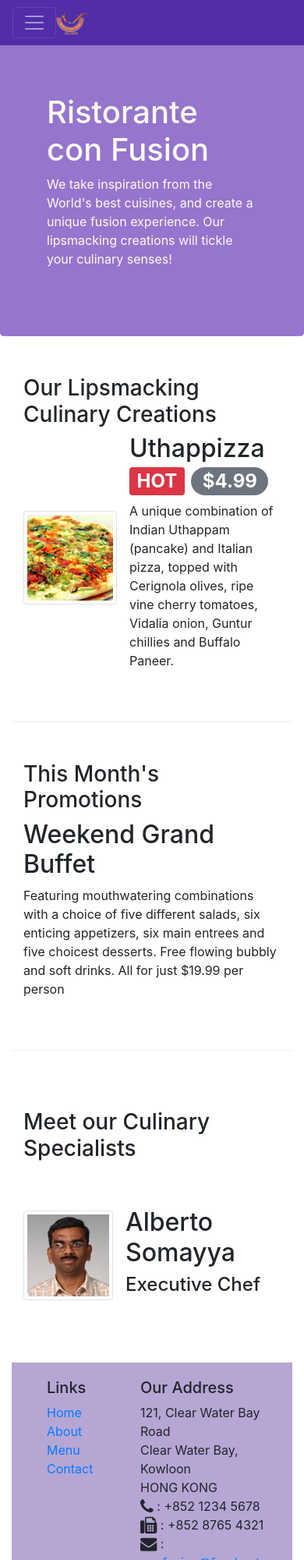
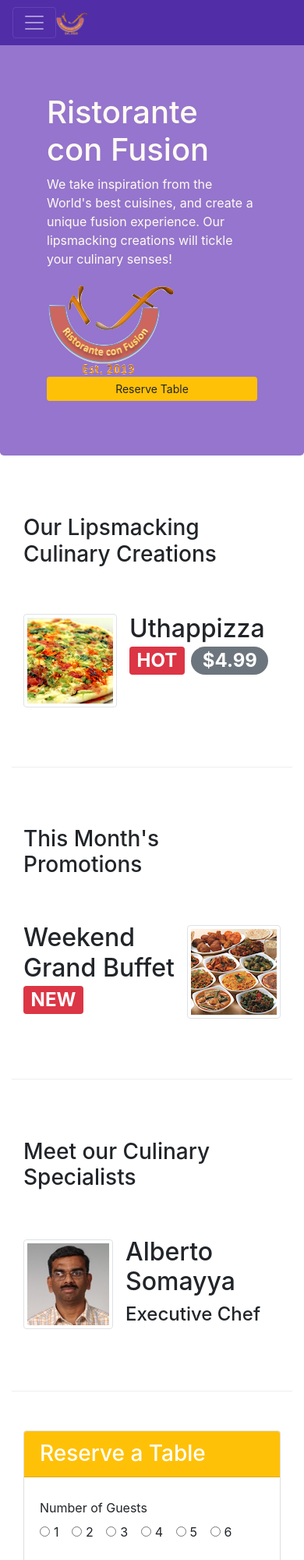
Before and after one commit to tolgakarasay/bootstrap-test, a website: page index.html in a window 390 px wide. Shown: the top 2000 px of the page at 78% size. Drawn offline with nearby package versions, Linux system fonts and the light colour scheme.

Commit message:
assignment - week 2

```diff
--- a/css/styles.css
+++ b/css/styles.css
@@ -11,7 +11,7 @@
 }
 
 .footer{
-    background-color: rgb(182, 166, 212);
+    background-color: rgb(210, 198, 233);
     margin: 0 auto;
     padding: 20px 0px;
 }
--- a/index.html
+++ b/index.html
@@ -47,9 +47,15 @@
                     <p>We take inspiration from the World's best cuisines, and create a unique fusion experience. Our
                         lipsmacking creations will tickle your culinary senses!</p>
                 </div>
-                <div class="col-12 col-sm">
+
+                <div class="col-12 col-sm-3 align-self-center">
+                    <img src="img/logo.png" class="img-fluid ">
                 </div>
+
+                <div class="col-12 col-sm-3 align-self-center">
+                    <a role="button" class="btn btn-block btn-sm btn-warning" href="#reserving-table">Reserve Table</a>
                 </div>
+
             </div>
     </header>
 
@@ -62,8 +68,10 @@
                 <div class="media">
                     <img class="d-flex mr-3 img-thumbnail align-self-center" src="img/uthappizza.png" alt="uthappizza">
                     <div class="media-body">
-                        <h2 class="mt-0">Uthappizza <span class="badge badge-danger">HOT</span> <span class="badge badge-pill badge-secondary">$4.99</span> </h2>
-                        <p>A unique combination of Indian Uthappam (pancake) and Italian pizza, topped with Cerignola
+                        <h2 class="mt-0">Uthappizza <span class="badge badge-danger">HOT</span> <span
+                                class="badge badge-pill badge-secondary">$4.99</span> </h2>
+                        <p class="d-none d-sm-block">A unique combination of Indian Uthappam (pancake) and Italian
+                            pizza, topped with Cerignola
                             olives, ripe vine cherry tomatoes, Vidalia onion, Guntur chillies and Buffalo Paneer.</p>
                     </div>
                 </div>
@@ -77,10 +85,20 @@
                 <h3>This Month's Promotions</h3>
             </div>
             <div class="col col-sm col-md">
-                <h2>Weekend Grand Buffet</h2>
-                <p>Featuring mouthwatering combinations with a choice of five different salads, six enticing appetizers,
-                    six main entrees and five choicest desserts. Free flowing bubbly and soft drinks. All for just
+                <div class="media">
+
+                    <div class="media-body">
+                        <h2 class="mt-0">Weekend Grand Buffet <span class="badge badge-danger">NEW</span></h2>
+                        <p class="d-none d-sm-block">Featuring mouthwatering combinations with a choice of five
+                            different salads, six enticing appetizers,
+                            six main entrees and five choicest desserts. Free flowing bubbly and soft drinks. All for
+                            just
                             $19.99 per person </p>
+                    </div>
+
+                    <img class="d-flex ml-3 img img-thumbnail align-self-center" src="img/buffet.png" alt="buffet">
+
+                </div>
             </div>
         </div>
 
@@ -102,6 +120,79 @@
                 </div>
             </div>
         </div>
+
+
+        <div class="row row-content align-items-center justify-content-center" id="reserving-table">
+            <div class="col-12 col-sm-8">
+                <div class="card card-block">
+                    <h3 class="card-header bg-warning text-white">Reserve a Table</h3>
+                    <div class="card-body">
+                        <form>
+                            <div class="form-group row">
+                                <label for="r1" class="col-md-2 col-form-label">Number of Guests</label>
+                                <div class="col-md-10">
+                                    <div class="form-check form-check-inline">
+                                        <input class="form-check-input" type="radio" name="radio-options" id="r1"
+                                            value="option1">
+                                        <label class="form-check-label" for="r1">1</label>
+                                    </div>
+                                    <div class="form-check form-check-inline">
+                                        <input class="form-check-input" type="radio" name="radio-options" id="r2"
+                                            value="option2">
+                                        <label class="form-check-label" for="r2">2</label>
+                                    </div>
+                                    <div class="form-check form-check-inline">
+                                        <input class="form-check-input" type="radio" name="radio-options" id="r3"
+                                            value="option3">
+                                        <label class="form-check-label" for="r3">3</label>
+                                    </div>
+                                    <div class="form-check form-check-inline">
+                                        <input class="form-check-input" type="radio" name="radio-options" id="r3"
+                                            value="option4">
+                                        <label class="form-check-label" for="r4">4</label>
+                                    </div>
+                                    <div class="form-check form-check-inline">
+                                        <input class="form-check-input" type="radio" name="radio-options" id="r3"
+                                            value="option5">
+                                        <label class="form-check-label" for="r5">5</label>
+                                    </div>
+                                    <div class="form-check form-check-inline">
+                                        <input class="form-check-input" type="radio" name="radio-options" id="r3"
+                                            value="option6">
+                                        <label class="form-check-label" for="r6">6</label>
+                                    </div>
+                                </div>
+                            </div>
+
+                            <div class="form-group row">
+                                <label for="date-of-res" class="col-12 col-md-2 col-form-label">Date and
+                                    Time</label>
+                                <div class="col-12 col-md-5">
+                                    <input type="text" class="form-control" id="date-of-res" name="date-of-res"
+                                        placeholder="Date">
+                                </div>
+                                <div class="col-12 col-md-5">
+                                    <input type="text" class="form-control" id="time-of-res" name="time-of-res"
+                                        placeholder="Time">
+                                </div>
+                            </div>
+
+                            <div class="form-group row">
+                                <div class="offset-md-2 col-md-10">
+                                    <button type="submit" class="btn btn-primary" name="Reserve">
+                                        Reserve
+                                    </button>
+                                </div>
+                            </div>
+
+                        </form>
+                    </div>
+                </div>
+            </div>
+        </div>
+    </div>
+    </div>
+
 
     <footer class="footer">
         <div class="container">
@@ -131,8 +222,8 @@
                     <div class="text-center">
                         <a class="btn btn-social-icon btn-google" href="http://google.com/+"><i
                                 class="fa fa-google-plus fa-lg"></i></a>
-                            <a class="btn btn-social-icon btn-facebook"
-                                href="http://www.facebook.com/profile.php?id="><i class="fa fa-facebook fa-lg"></i></a>
+                        <a class="btn btn-social-icon btn-facebook" href="http://www.facebook.com/profile.php?id="><i
+                                class="fa fa-facebook fa-lg"></i></a>
                         <a class="btn btn-social-icon btn-linkedin" href="http://www.linkedin.com/in/"><i
                                 class="fa fa-linkedin fa-lg"></i></a>
                         <a class="btn btn-social-icon btn-twitter" href="http://twitter.com/"><i
```
Lines whose indentation alone changed are shown as unchanged.
